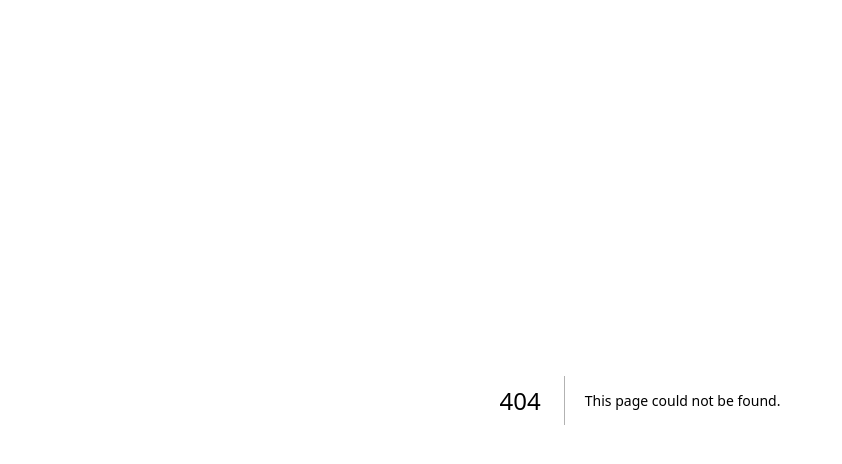
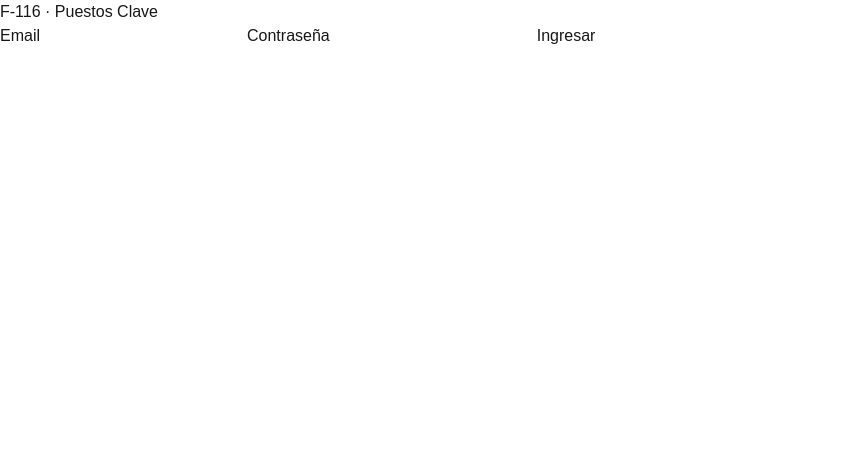
Before and after one commit to Hernan96HMM/puestos-clave, a Next.js app: page /login in a window 1280 px wide. Before the commit this address had no page. Shown: the top 464 px of the page, without its empty margins (0-842 px from the left). Built offline with nearby package versions, Linux system fonts and the light colour scheme; no server answers.

Commit message:
feat: add login page (Credentials form via Auth.js)

```diff
--- /dev/null
+++ b/src/app/login/LoginForm.tsx
@@ -0,0 +1,27 @@
+"use client";
+
+import { useActionState } from "react";
+import { loginAction, type LoginState } from "./actions";
+
+const initialState: LoginState = {};
+
+export function LoginForm() {
+  const [state, formAction, pending] = useActionState(loginAction, initialState);
+
+  return (
+    <form action={formAction}>
+      <label>
+        Email
+        <input type="email" name="email" required autoComplete="email" />
+      </label>
+      <label>
+        Contraseña
+        <input type="password" name="password" required autoComplete="current-password" />
+      </label>
+      {state.error && <p role="alert">{state.error}</p>}
+      <button type="submit" disabled={pending}>
+        {pending ? "Ingresando..." : "Ingresar"}
+      </button>
+    </form>
+  );
+}
--- /dev/null
+++ b/src/app/login/actions.ts
@@ -0,0 +1,26 @@
+"use server";
+
+import { signIn } from "@/auth";
+import { AuthError } from "next-auth";
+
+export interface LoginState {
+  error?: string;
+}
+
+export async function loginAction(_prevState: LoginState, formData: FormData): Promise<LoginState> {
+  const email = formData.get("email");
+  const password = formData.get("password");
+  try {
+    await signIn("credentials", {
+      email,
+      password,
+      redirectTo: "/",
+    });
+    return {};
+  } catch (error) {
+    if (error instanceof AuthError) {
+      return { error: "Email o contraseña incorrectos" };
+    }
+    throw error;
+  }
+}
--- /dev/null
+++ b/src/app/login/page.tsx
@@ -0,0 +1,10 @@
+import { LoginForm } from "./LoginForm";
+
+export default function LoginPage() {
+  return (
+    <main>
+      <h1>F-116 · Puestos Clave</h1>
+      <LoginForm />
+    </main>
+  );
+}
```
